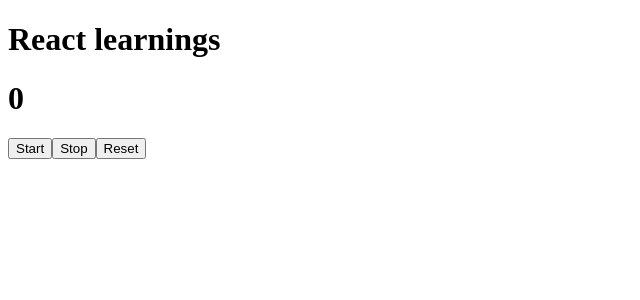
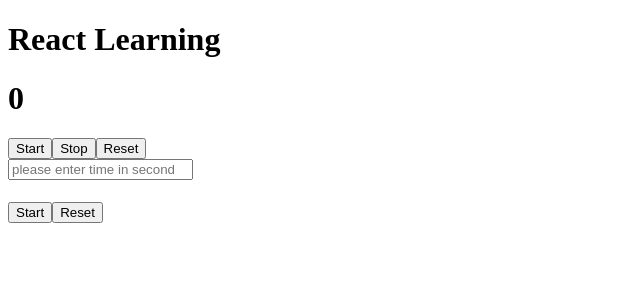
Before and after one commit to coodewithAJ/React-Learnings, a React (Vite) app: page / in a window 1280 px wide. Shown: the top 300 px of the page, without its empty margins (0-640 px from the left). Built offline with nearby package versions, Linux system fonts and the light colour scheme.

Commit message:
added functionality timer

```diff
--- a/src/App.jsx
+++ b/src/App.jsx
@@ -1,10 +1,12 @@
 import StopWatch from "./components/StopWatch";
+import Timer from "./components/Timer";
 
 function App() {
   return (
     <>
-      <h1>React learnings</h1>
+      <h1>React Learning</h1>
       <StopWatch />
+      <Timer />
     </>
   );
 }
```
